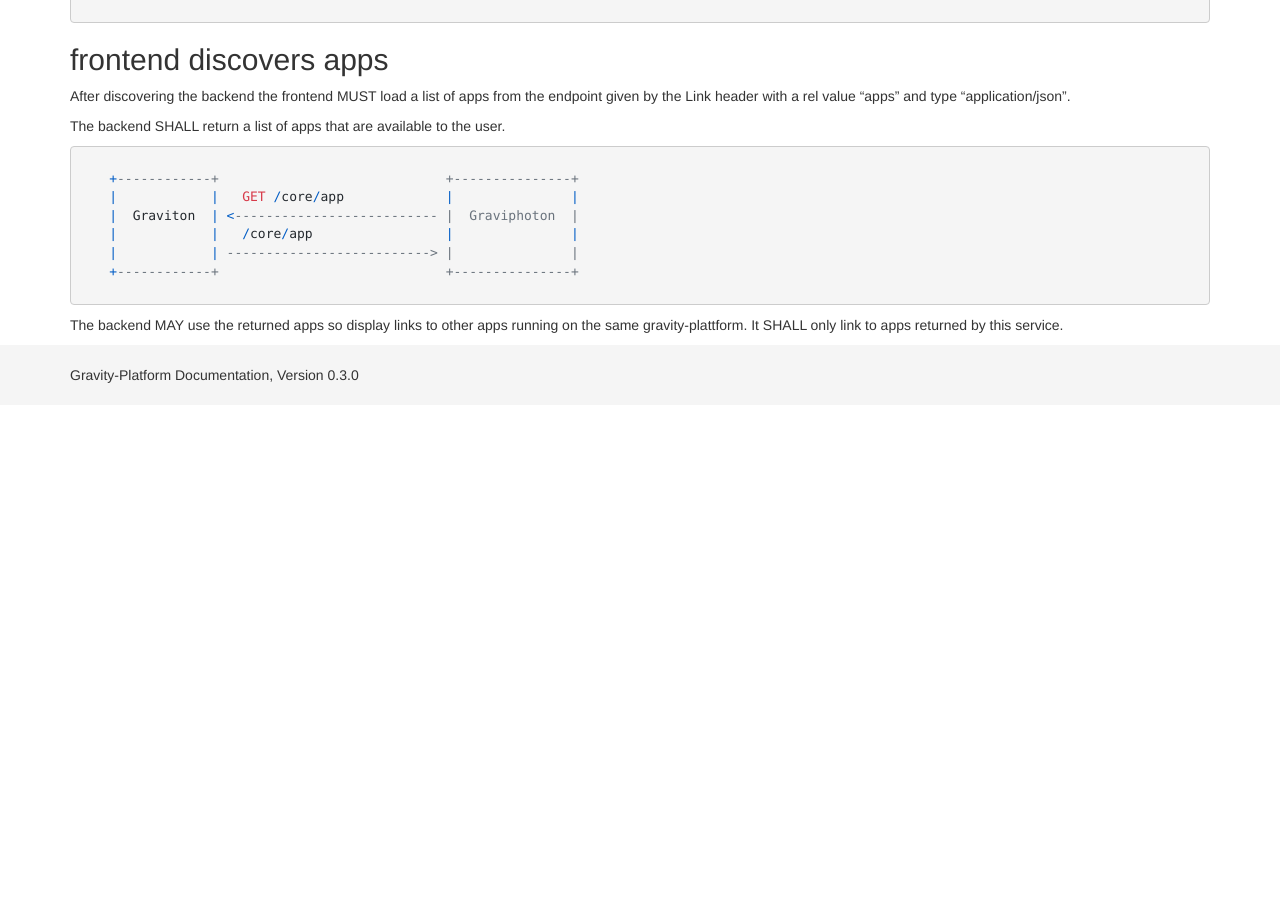
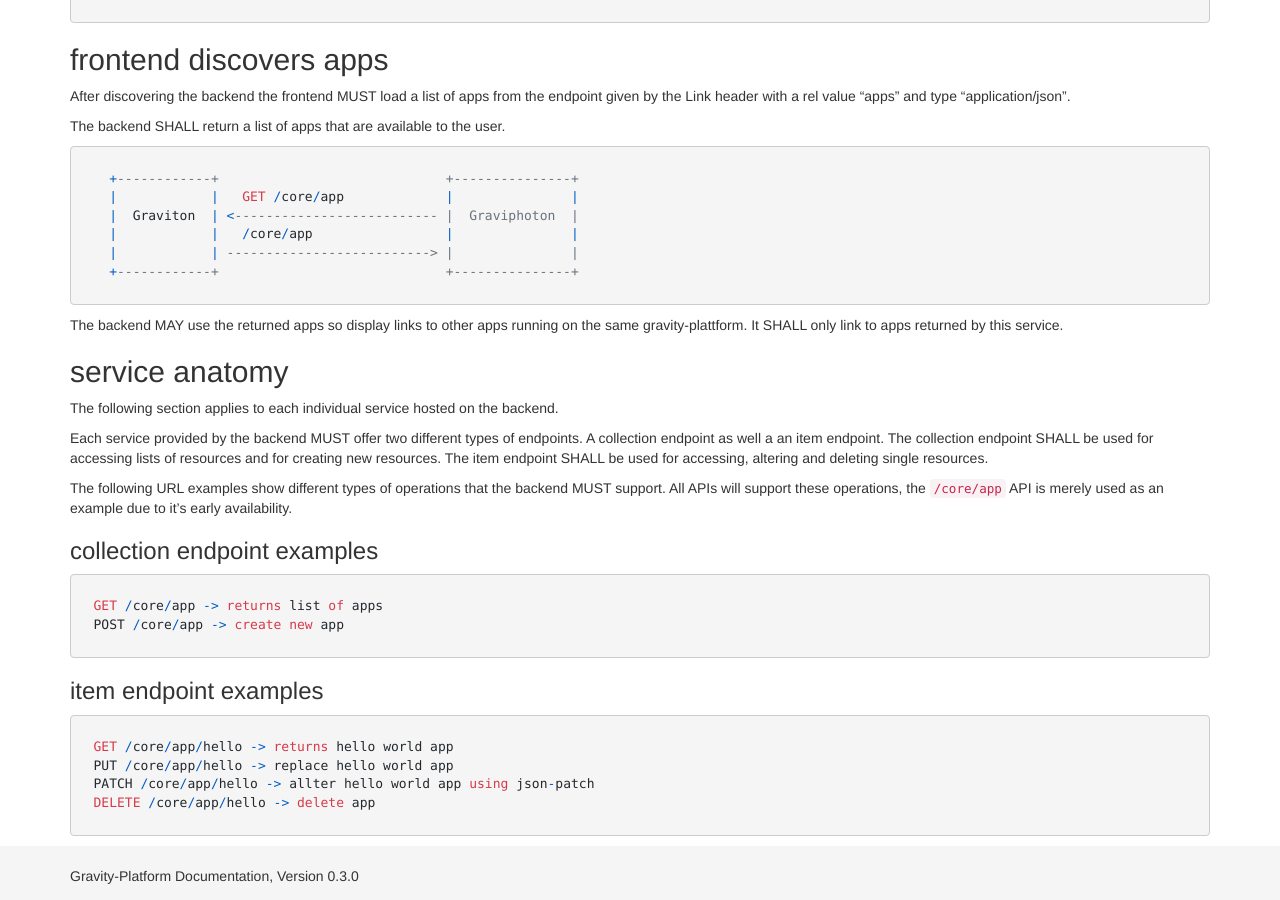
Before and after one commit to gravity-platform/doc, a Jekyll site: the page built from backend-frontend-protocol.md, in a window 1280 px wide and 900 px high, scrolled down 851 px. Built offline with Jekyll 4.4.1, drawn with Linux system fonts in a browser that asks for light colours; nearby versions of some CDN libraries; Markdown is read by kramdown in place of the engine named in the settings; before the commit the page ends 1256 px from its top, so only the background shows below that.

Commit message:
add service anatomy section with endpoint examples

`````diff
--- a/backend-frontend-protocol.md
+++ b/backend-frontend-protocol.md
@@ -78,3 +78,29 @@ user.
 The backend MAY use the returned apps so display links to other apps running
 on the same gravity-plattform. It SHALL only link to apps returned by this
 service.
+
+## service anatomy
+
+The following section applies to each individual service hosted on the backend.
+
+Each service provided by the backend MUST offer two different types of endpoints.
+A collection endpoint as well a an item endpoint. The collection endpoint SHALL
+be used for accessing lists of resources and for creating new resources. The item
+endpoint SHALL be used for accessing, altering and deleting single resources.
+
+The following URL examples show different types of operations that the backend MUST
+support. All APIs will support these operations, the ``/core/app`` API is merely
+used as an example due to it's early availability.
+
+### collection endpoint examples
+````
+GET /core/app -> returns list of apps
+POST /core/app -> create new app
+````
+### item endpoint examples
+````
+GET /core/app/hello -> returns hello world app
+PUT /core/app/hello -> replace hello world app
+PATCH /core/app/hello -> allter hello world app using json-patch
+DELETE /core/app/hello -> delete app
+````
`````
